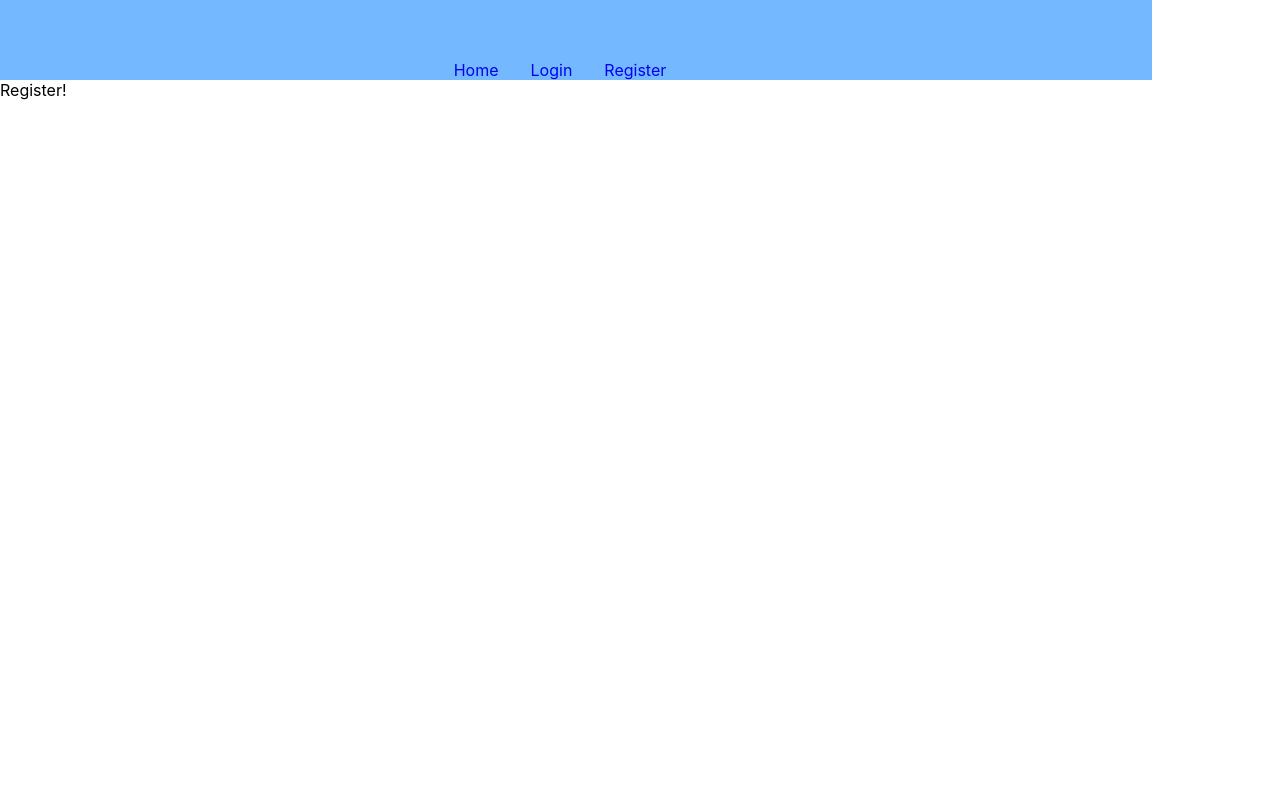
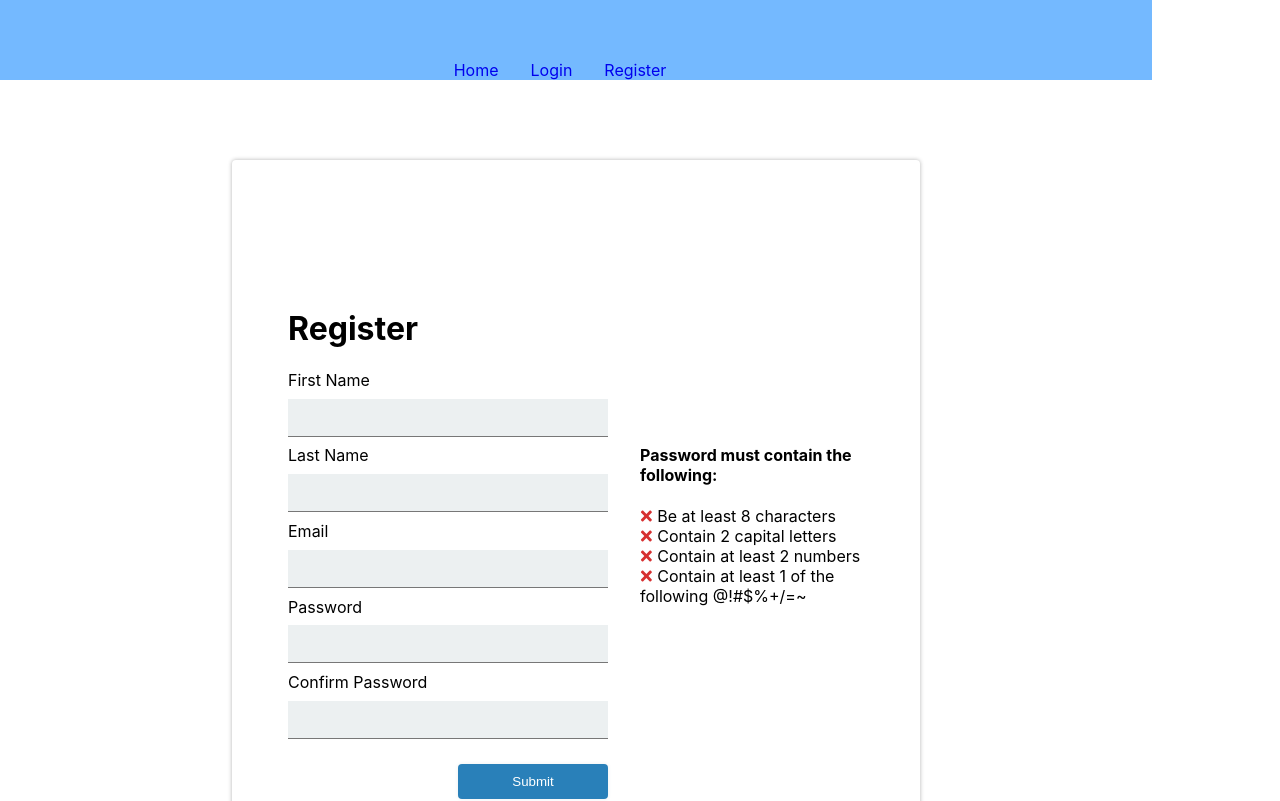
Before and after one commit to spur23/login-form, a React (Create React App) app in the folder frontend/: page /register in a window 1280 px wide. Shown: the top 801 px of the page. Built offline with nearby package versions, Linux system fonts and the light colour scheme.

Commit message:
add Registration page

```diff
--- /dev/null
+++ b/frontend/src/Components/Form.js
@@ -0,0 +1,70 @@
+import React from "react";
+import InputField from "./InputField";
+import styled from "styled-components";
+
+const StyledForm = styled.form`
+	display: flex;
+	flex-direction: column;
+	width: 25vw;
+	margin: 5rem auto;
+	padding: 1.5rem;
+
+	& button {
+		padding: 10px 15px;
+		margin-top: 1rem;
+		border-radius: 4px;
+		border: none;
+		box-shadow: 0 0 4px #ecf0f1;
+		width: 150px;
+		background: #2980b9;
+		color: #fff;
+		cursor: pointer;
+		align-self: flex-end;
+	}
+
+	& input {
+		padding: 0.5rem;
+		border: none;
+		border-bottom: 1px solid #777;
+		background-color: #ecf0f1;
+		outline: none;
+		font-size: 1.1rem;
+		box-sizing: border-box;
+		margin: 0.5em 0 0.5em 0;
+	}
+`;
+
+const Error = styled.span`
+	color: #d63031;
+	background-color: #fab1a0;
+	border: 1px solid #e17055;
+	border-radius: 3px;
+`;
+
+const Form = ({ obj, title, onSubmit }) => {
+	return (
+		<StyledForm>
+			<h1>{title}</h1>
+			{obj.map((el) => (
+				<React.Fragment key={`div-${el.name}`}>
+					<InputField
+						type={el.type}
+						name={el.name}
+						value={el.value}
+						label={el.label}
+						onChange={el.onChange}
+						key={`Input-${el.name}`}
+					/>
+					{el.errorMessage === "" ? null : (
+						<Error key={`${el.name}error`}>{el.errorMessage}</Error>
+					)}
+				</React.Fragment>
+			))}
+			<button type='submit' onClick={onSubmit}>
+				Submit
+			</button>
+		</StyledForm>
+	);
+};
+
+export default Form;
--- /dev/null
+++ b/frontend/src/Components/InputField.js
@@ -0,0 +1,19 @@
+import React from "react";
+
+const InputField = (props) => {
+	const { type, name, value, label, onChange } = props;
+	return (
+		<>
+			<label htmlFor={name}>{label}</label>
+			<input
+				type={type}
+				id={name}
+				name={name}
+				value={value}
+				onChange={onChange}
+			/>
+		</>
+	);
+};
+
+export default InputField;
--- a/frontend/src/Pages/RegisterPage.js
+++ b/frontend/src/Pages/RegisterPage.js
@@ -1,7 +1,245 @@
-import React from "react";
+import React, { useState } from "react";
+import styled from "styled-components";
+import { FontAwesomeIcon } from "@fortawesome/react-fontawesome";
+import { faCheck, faTimes } from "@fortawesome/free-solid-svg-icons";
+import Form from "../Components/Form";
+
+const checkError = (type, value, password) => {
+	if (type === "nameFirst" || type === "nameLast") {
+		if (value.length === 0) {
+			return "";
+		} else if (value.length <= 2) {
+			if (type === "nameFirst") {
+				return "First name should contain at least 3 characters";
+			} else {
+				return "Last name should contain at least 3 characters";
+			}
+		} else {
+			return "";
+		}
+	} else if (type === "email") {
+		if (/^[^\s@]+@[^\s@]+\.[^\s@]+$/.test(value) || value.length === 0) {
+			return "";
+		} else {
+			return "Please enter a valid email address";
+		}
+	} else if (type === "passwordConfirm") {
+		if (value === password || value.length === 0) {
+			return "";
+		} else {
+			return "Must match password";
+		}
+	} else {
+		return "";
+	}
+};
+
+const checkPassword = (value) => {
+	const passwordLength = value.length >= 8;
+	const passwordContainNumber = passwordValidateNumbers(value) >= 2;
+	const passwordCapitalLetters = passwordValidateCapitalLetters(value) >= 2;
+	const passwordCharacters = passwordValidateCharacters(value);
+
+	return {
+		length: passwordLength,
+		numbers: passwordContainNumber,
+		capitalLetters: passwordCapitalLetters,
+		characters: passwordCharacters,
+	};
+};
+
+const passwordValidateCapitalLetters = (password) => {
+	const passArray = password.split("");
+	// check for capital letters, if any returns quantity
+	return passArray.filter((letter) => /[A-Z]/g.test(letter)).length;
+};
+
+const passwordValidateNumbers = (password) => {
+	const passArray = password.split("");
+	// check if password contains numbers, if any returns quantity
+	return passArray.filter((letter) => /\d/.test(letter)).length;
+};
+
+const passwordValidateCharacters = (password) => {
+	const passArray = password.split("");
+	// check if password contains special characters, if any returns quantity
+	return passArray.filter((letter) => /[@!#$%+/=~]/.test(letter)).length;
+};
+
+const Container = styled.div`
+	display: flex;
+	width: 50vw;
+	margin: 5rem auto;
+	padding: 1.5rem;
+	box-shadow: 0 0 4px rgba(0, 0, 0, 0.3);
+	border-radius: 4px;
+
+	& .password-requirements {
+		height: 30vh;
+		width: 40%;
+		align-self: center;
+		& p {
+			margin: 0;
+		}
+		& .icon {
+			width: 5%;
+		}
+	}
+`;
 
 const RegisterPage = () => {
-	return <div>Register!</div>;
+	const [register, setRegister] = useState({
+		nameFirst: "",
+		nameLast: "",
+		email: "",
+		password: "",
+		passwordConfirm: "",
+	});
+	const [errorMessage, setErrorMessage] = useState({
+		nameFirst: "",
+		nameLast: "",
+		email: "",
+		password: "",
+		passwordConfirm: "",
+	});
+
+	const [passwordCheck, setPasswordCheck] = useState({
+		length: false,
+		numbers: false,
+		capitalLetters: false,
+		characters: false,
+	});
+
+	const handleChange = (e) => {
+		const value = e.target.value;
+		const type = e.target.name;
+		const error = checkError(type, value, register.password);
+		setRegister({ ...register, [type]: value });
+		setErrorMessage({ ...errorMessage, [type]: error });
+		if (type === "password") {
+			setPasswordCheck(checkPassword(value));
+		}
+	};
+
+	const submitHandler = (e) => {
+		e.preventDefault();
+	};
+
+	const formObject = [
+		{
+			type: "text",
+			name: "nameFirst",
+			label: "First Name",
+			onChange: handleChange,
+			value: register.name,
+			errorMessage: errorMessage.nameFirst,
+		},
+		{
+			type: "text",
+			name: "nameLast",
+			label: "Last Name",
+			onChange: handleChange,
+			value: register.name,
+			errorMessage: errorMessage.nameLast,
+		},
+		{
+			type: "email",
+			name: "email",
+			label: "Email",
+			onChange: handleChange,
+			value: register.email,
+			errorMessage: errorMessage.email,
+		},
+		{
+			type: "password",
+			name: "password",
+			label: "Password",
+			onChange: handleChange,
+			value: register.password,
+			errorMessage: errorMessage.password,
+		},
+		{
+			type: "password",
+			name: "passwordConfirm",
+			label: "Confirm Password",
+			onChange: handleChange,
+			value: register.passwordConfirm,
+			errorMessage: errorMessage.passwordConfirm,
+		},
+	];
+
+	return (
+		<Container>
+			<Form obj={formObject} title='Register' onSubmit={submitHandler} />
+			<div className='password-requirements'>
+				<h4>Password must contain the following:</h4>
+				<p>
+					{passwordCheck.length ? (
+						<FontAwesomeIcon
+							icon={faCheck}
+							color='#00b894'
+							className='icon'
+						/>
+					) : (
+						<FontAwesomeIcon
+							icon={faTimes}
+							color='#d63031'
+							className='icon'
+						/>
+					)}{" "}
+					Be at least 8 characters
+				</p>
+				<p>
+					{passwordCheck.capitalLetters ? (
+						<FontAwesomeIcon
+							icon={faCheck}
+							color='#00b894'
+							className='icon'
+						/>
+					) : (
+						<FontAwesomeIcon
+							icon={faTimes}
+							color='#d63031'
+							className='icon'
+						/>
+					)}{" "}
+					Contain 2 capital letters
+				</p>
+				<p>
+					{passwordCheck.numbers ? (
+						<FontAwesomeIcon
+							icon={faCheck}
+							color='#00b894'
+							className='icon'
+						/>
+					) : (
+						<FontAwesomeIcon
+							icon={faTimes}
+							color='#d63031'
+							className='icon'
+						/>
+					)}{" "}
+					Contain at least 2 numbers
+				</p>
+				<p>
+					{passwordCheck.characters ? (
+						<FontAwesomeIcon
+							icon={faCheck}
+							color='#00b894'
+							className='icon'
+						/>
+					) : (
+						<FontAwesomeIcon
+							icon={faTimes}
+							color='#d63031'
+							className='icon'
+						/>
+					)}{" "}
+					Contain at least 1 of the following @!#$%+/=~
+				</p>
+			</div>
+		</Container>
+	);
 };
 
 export default RegisterPage;
```
